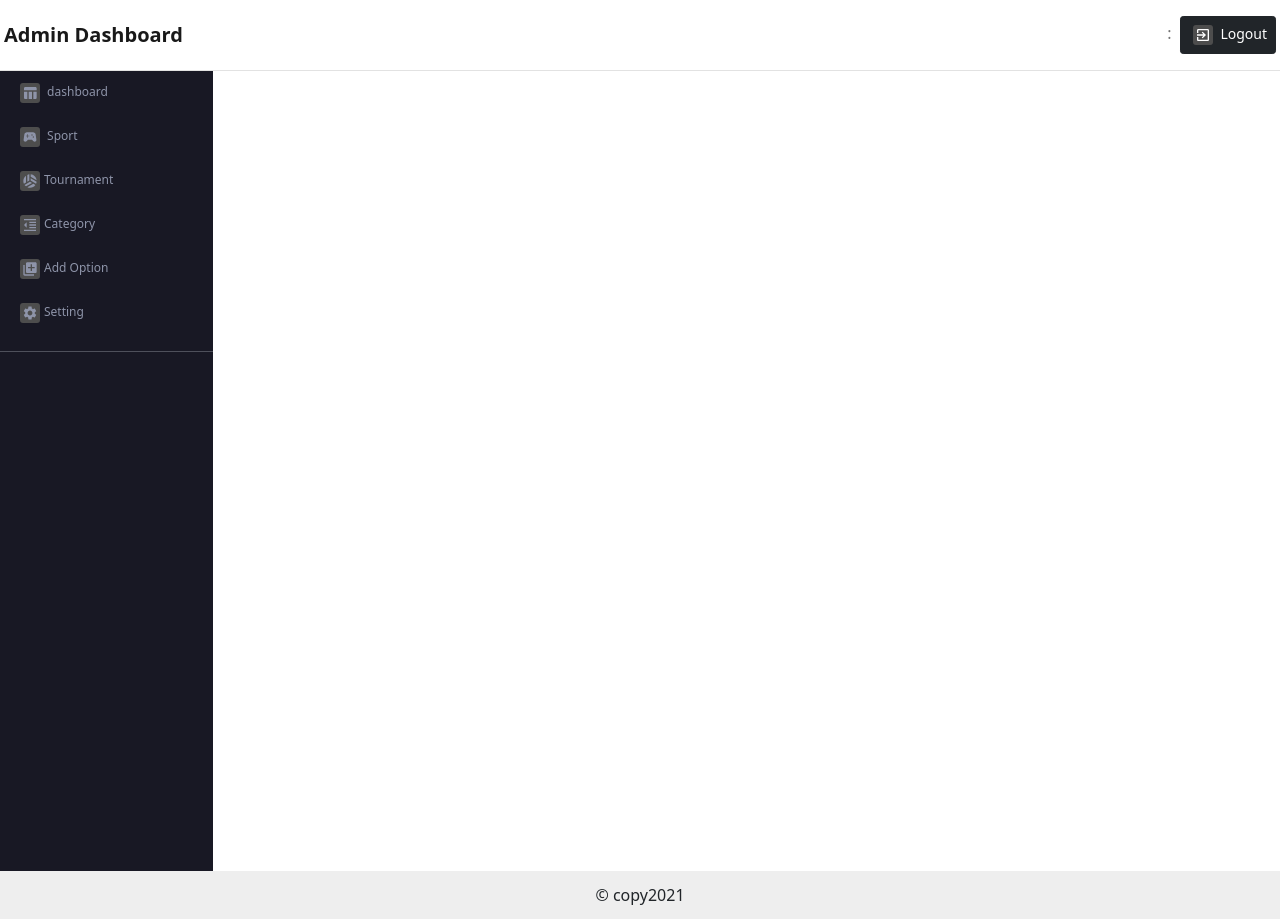
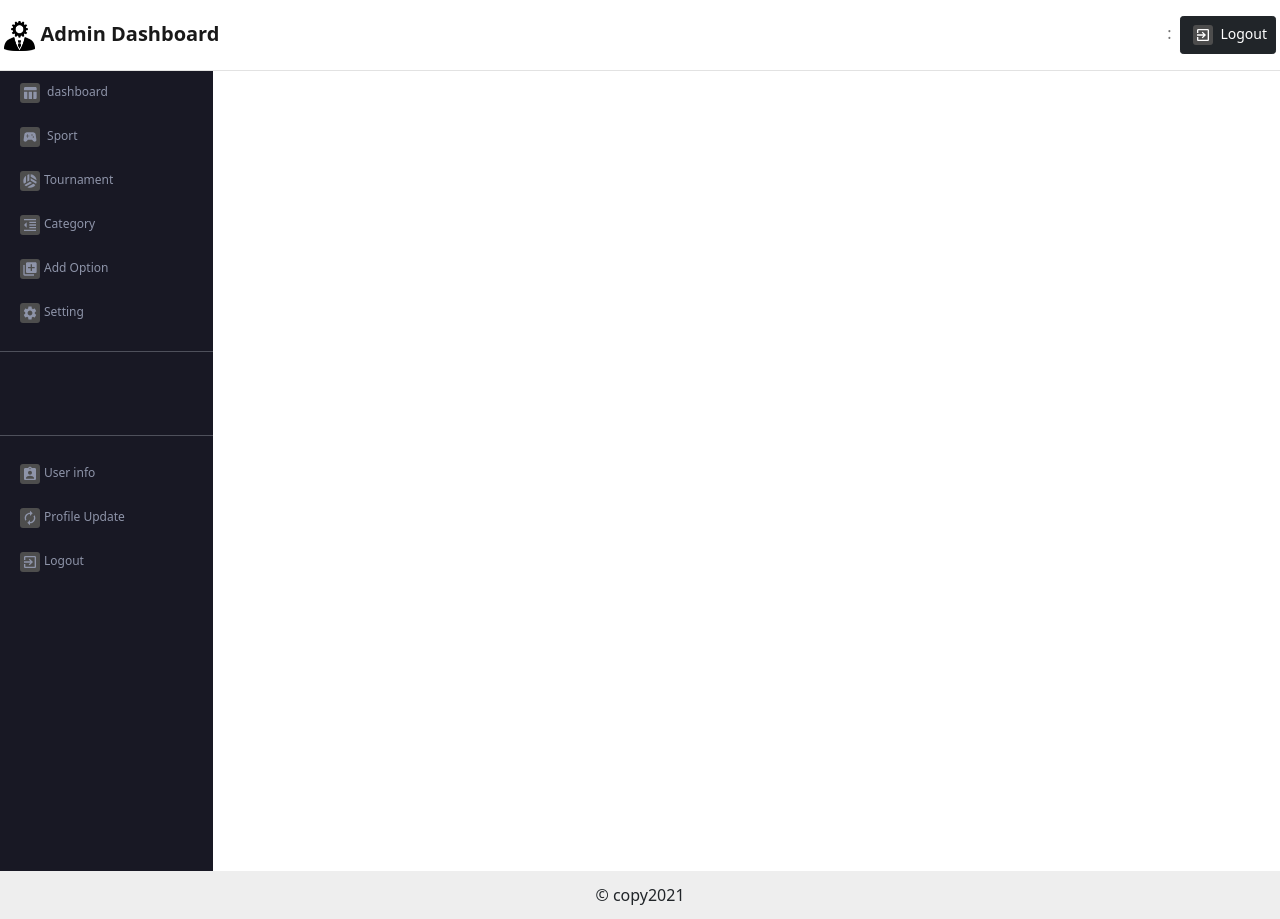
Before and after one commit to The-manpreet-singh/resulting-ui, a React (Create React App) app: page / in a window 1280 px wide. Built offline with nearby package versions, Linux system fonts and the light colour scheme; sample sign-in values are in the browser's storage.

Commit message:
avatar image add

```diff
--- a/src/components/Home.js
+++ b/src/components/Home.js
@@ -1,4 +1,7 @@
 import React from "react";
+import user_logo from '../static/img/user_icon.png'
+import admin_logo from '../static/img/admin.png'
+
 //import { useHistory  } from "react-router-dom";
 import { getUser, removeUserSession } from "../Utils/Common";
 import { useState } from "react";
@@ -15,6 +18,8 @@ import TableChartIcon from '@material-ui/icons/TableChart';
 import SportsEsportsIcon from '@material-ui/icons/SportsEsports';
 import SportsVolleyballIcon from '@material-ui/icons/SportsVolleyball';
 import FormatIndentDecreaseIcon from '@material-ui/icons/FormatIndentDecrease';
+import AutorenewIcon from '@material-ui/icons/Autorenew';
+import AssignmentIndIcon from '@material-ui/icons/AssignmentInd';
 import SettingsIcon from '@material-ui/icons/Settings';
 import QueueIcon from '@material-ui/icons/Queue';
 import VideogameAssetIcon from '@material-ui/icons/VideogameAsset';
@@ -36,6 +41,11 @@ export const Home = (props) => {
   <li><Link to=""><QueueIcon></QueueIcon>Add Option</Link></li>
   <li><Link to=""><SettingsIcon></SettingsIcon>Setting</Link></li>
   <hr className="div_line" />
+  <li><Link to=""><img src={user.avatar} height={35}/> &nbsp;{user.fname} {user.lname}</Link></li>
+  <hr className="div_line" />
+  <li><Link to=""><AssignmentIndIcon></AssignmentIndIcon>User info</Link></li>
+  <li><Link to=""><AutorenewIcon></AutorenewIcon>Profile Update</Link></li>
+  <li><Link to="">< ExitToAppIcon></ExitToAppIcon>Logout</Link></li>
 </ul>
 
 </>
@@ -90,11 +100,12 @@ export const Home = (props) => {
     <div className="b-border">
     <Navbar className="Nav-res">
 
-    <Navbar.Brand  className="admin-text">  {chk==true?<Show/>:"Admin Dashboard"} </Navbar.Brand>
+    <Navbar.Brand  className="admin-text"><img src={admin_logo} height={30}/>  {chk==true?<Show/>:"Admin Dashboard"} </Navbar.Brand>
     <Navbar.Toggle />
     <Navbar.Collapse className="justify-content-end">
+
       <Navbar.Text>
-      {user.fname} {user.lname}: &nbsp;
+      <img src={user.avatar} height={32}/> &nbsp; {user.fname} {user.lname}: &nbsp;
       <Button onClick={handleLogout} className="btn-sm btn-dark">< ExitToAppIcon></ExitToAppIcon> Logout</Button>
 
       </Navbar.Text>
```
Also changed, not shown: src/static/img/admin.png (added), src/static/img/user_icon.png (added).
